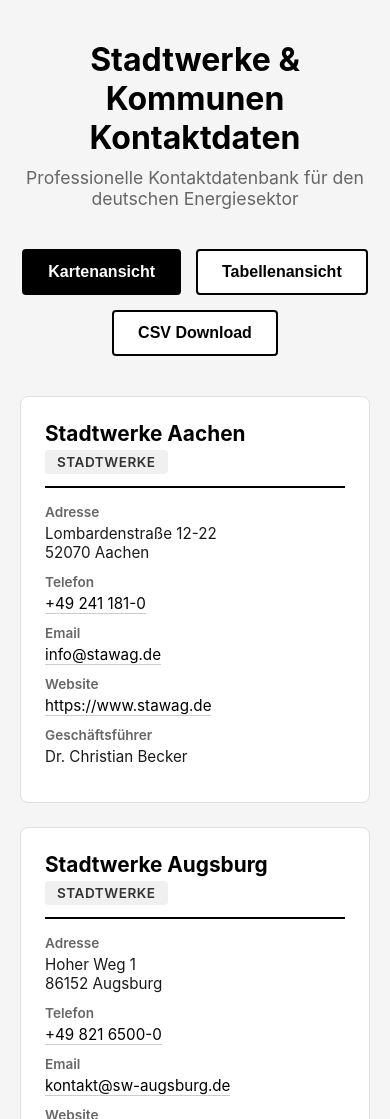
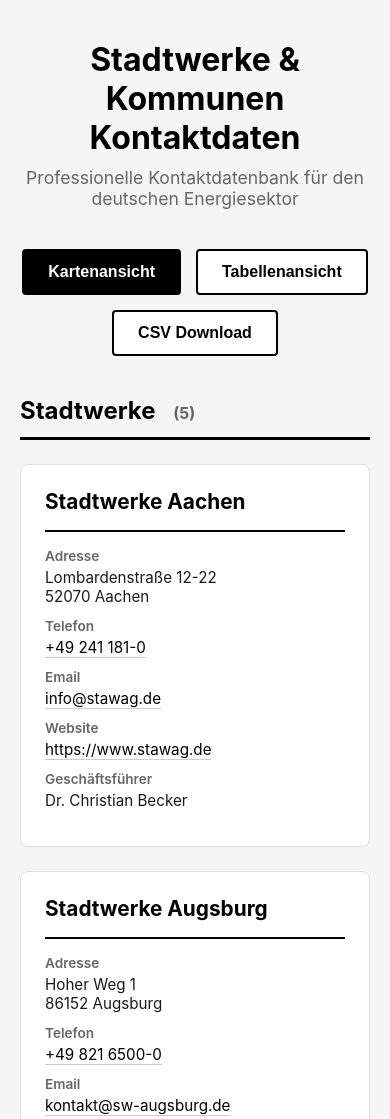
Before and after one commit to franzis-claw/stadtwerke-kontakte-sample, a website: page index.html in a window 390 px wide. Shown: the top 1119 px of the page. Drawn offline with Linux system fonts and the light colour scheme.

Commit message:
Separate sections: Stadtwerke and Kommunen displayed separately

```diff
--- a/index.html
+++ b/index.html
@@ -71,12 +71,34 @@
             color: white;
         }
 
+        /* Section Headers */
+        .section {
+            margin-bottom: 50px;
+        }
+
+        .section-header {
+            margin-bottom: 24px;
+            padding-bottom: 12px;
+            border-bottom: 3px solid #000;
+        }
+
+        .section-title {
+            font-size: 1.8rem;
+            font-weight: 700;
+            color: #000;
+        }
+
+        .section-count {
+            font-size: 1rem;
+            color: #666;
+            margin-left: 12px;
+        }
+
         /* Card View */
         .card-grid {
             display: grid;
             grid-template-columns: repeat(auto-fill, minmax(350px, 1fr));
             gap: 24px;
-            margin-bottom: 40px;
         }
 
         .card {
@@ -151,6 +173,7 @@
             border-radius: 8px;
             overflow: hidden;
             border: 1px solid #e0e0e0;
+            margin-bottom: 30px;
         }
 
         table {
@@ -212,6 +235,10 @@
                 font-size: 2rem;
             }
 
+            .section-title {
+                font-size: 1.5rem;
+            }
+
             .card-grid {
                 grid-template-columns: 1fr;
             }
@@ -247,12 +274,42 @@
             <button class="btn" id="downloadBtn">CSV Download</button>
         </div>
 
-        <div id="cardView" class="card-grid"></div>
-        <div id="tableView" class="table-container hidden"></div>
+        <div id="cardView">
+            <div class="section">
+                <div class="section-header">
+                    <h2 class="section-title">Stadtwerke <span class="section-count" id="stadtwerkeCount"></span></h2>
+                </div>
+                <div class="card-grid" id="stadtwerkeCards"></div>
+            </div>
+
+            <div class="section">
+                <div class="section-header">
+                    <h2 class="section-title">Kommunen <span class="section-count" id="kommunenCount"></span></h2>
+                </div>
+                <div class="card-grid" id="kommunenCards"></div>
+            </div>
+        </div>
+
+        <div id="tableView" class="hidden">
+            <div class="section">
+                <div class="section-header">
+                    <h2 class="section-title">Stadtwerke <span class="section-count" id="stadtwerkeCountTable"></span></h2>
+                </div>
+                <div class="table-container" id="stadtwerkeTable"></div>
+            </div>
+
+            <div class="section">
+                <div class="section-header">
+                    <h2 class="section-title">Kommunen <span class="section-count" id="kommunenCountTable"></span></h2>
+                </div>
+                <div class="table-container" id="kommunenTable"></div>
+            </div>
+        </div>
     </div>
 
     <script>
-        let data = [];
+        let stadtwerke = [];
+        let kommunen = [];
 
         async function loadData() {
             const response = await fetch('data.csv');
@@ -261,7 +318,7 @@
             const lines = csvText.trim().split('\n');
             const headers = lines[0].split(',');
 
-            data = lines.slice(1).map(line => {
+            const allData = lines.slice(1).map(line => {
                 const values = line.split(',');
                 const entry = {};
                 headers.forEach((header, index) => {
@@ -270,17 +327,51 @@
                 return entry;
             });
 
+            // Separate by type
+            stadtwerke = allData.filter(e => e.Typ === 'Stadtwerke');
+            kommunen = allData.filter(e => e.Typ === 'Kommune');
+
             renderCardView();
             renderTableView();
         }
 
         function renderCardView() {
-            const container = document.getElementById('cardView');
-            container.innerHTML = data.map(entry => `
+            // Stadtwerke cards
+            document.getElementById('stadtwerkeCount').textContent = `(${stadtwerke.length})`;
+            document.getElementById('stadtwerkeCards').innerHTML = stadtwerke.map(entry => `
                 <div class="card">
                     <div class="card-header">
-                        <h2 class="card-title">${entry.Name}</h2>
-                        <span class="card-type">${entry.Typ}</span>
+                        <h3 class="card-title">${entry.Name}</h3>
+                    </div>
+                    <div class="card-info">
+                        <span class="card-label">Adresse</span>
+                        <div class="card-value">${entry.Straße}<br>${entry.PLZ} ${entry.Stadt}</div>
+                    </div>
+                    <div class="card-info">
+                        <span class="card-label">Telefon</span>
+                        <div class="card-value"><a href="tel:${entry.Telefon}">${entry.Telefon}</a></div>
+                    </div>
+                    <div class="card-info">
+                        <span class="card-label">Email</span>
+                        <div class="card-value"><a href="mailto:${entry.Email}">${entry.Email}</a></div>
+                    </div>
+                    <div class="card-info">
+                        <span class="card-label">Website</span>
+                        <div class="card-value"><a href="${entry.Website}" target="_blank">${entry.Website}</a></div>
+                    </div>
+                    <div class="card-info">
+                        <span class="card-label">Geschäftsführer</span>
+                        <div class="card-value">${entry.Geschäftsführer}</div>
+                    </div>
+                </div>
+            `).join('');
+
+            // Kommunen cards
+            document.getElementById('kommunenCount').textContent = `(${kommunen.length})`;
+            document.getElementById('kommunenCards').innerHTML = kommunen.map(entry => `
+                <div class="card">
+                    <div class="card-header">
+                        <h3 class="card-title">${entry.Name}</h3>
                     </div>
                     <div class="card-info">
                         <span class="card-label">Adresse</span>
@@ -307,13 +398,21 @@
         }
 
         function renderTableView() {
-            const container = document.getElementById('tableView');
-            container.innerHTML = `
+            // Stadtwerke table
+            document.getElementById('stadtwerkeCountTable').textContent = `(${stadtwerke.length})`;
+            document.getElementById('stadtwerkeTable').innerHTML = createTable(stadtwerke);
+
+            // Kommunen table
+            document.getElementById('kommunenCountTable').textContent = `(${kommunen.length})`;
+            document.getElementById('kommunenTable').innerHTML = createTable(kommunen);
+        }
+
+        function createTable(data) {
+            return `
                 <table>
                     <thead>
                         <tr>
                             <th>Name</th>
-                            <th>Typ</th>
                             <th>Stadt</th>
                             <th>Telefon</th>
                             <th>Email</th>
@@ -325,7 +424,6 @@
                         ${data.map(entry => `
                             <tr>
                                 <td><strong>${entry.Name}</strong></td>
-                                <td><span class="type-badge">${entry.Typ}</span></td>
                                 <td>${entry.PLZ} ${entry.Stadt}</td>
                                 <td><a href="tel:${entry.Telefon}">${entry.Telefon}</a></td>
                                 <td><a href="mailto:${entry.Email}">${entry.Email}</a></td>
```
